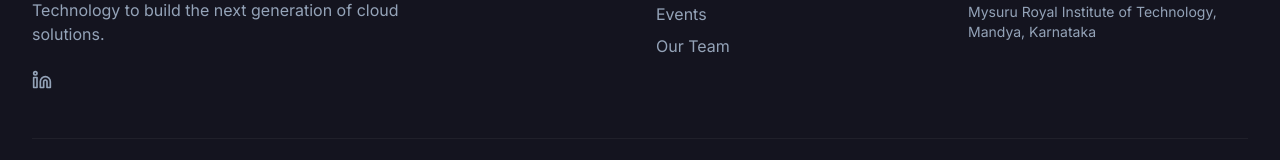
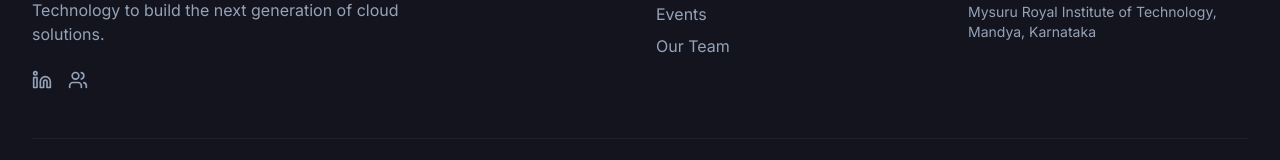
Before and after one commit to zubaida-yasmeen/aws-cloud-club-mrit, a Next.js app: page / in a window 1280 px wide. Shown: the part 2124-2284 px from the top of the page. Built offline with nearby package versions, Linux system fonts and the light colour scheme.

Commit message:
this is the meetup link https://www.meetup.com/aws-cloud-club-at-mysuru-

```diff
--- a/src/app/join/page.tsx
+++ b/src/app/join/page.tsx
@@ -4,6 +4,8 @@ import { Badge } from "@/components/ui/badge";
 import { Cloud, CheckCircle2, Users, Trophy, ExternalLink } from "lucide-react";
 
 export default function JoinPage() {
+  const meetupLink = "https://www.meetup.com/aws-cloud-club-at-mysuru-royal-inst-of-tech/";
+
   return (
     <div className="container px-4 py-20 flex flex-col items-center">
       <SectionHeader
@@ -47,7 +49,7 @@ export default function JoinPage() {
               </a>
             </Button>
             <Button asChild variant="outline" size="lg" className="border-white/20 hover:bg-white/5 w-full h-14 text-lg">
-              <a href="https://www.meetup.com/aws-cloud-club-at-mysuru-royal-inst-of-tech/" target="_blank" rel="noopener noreferrer" className="flex items-center justify-center gap-2">
+              <a href={meetupLink} target="_blank" rel="noopener noreferrer" className="flex items-center justify-center gap-2">
                 Join on Meetup
                 <ExternalLink className="h-4 w-4" />
               </a>
@@ -63,9 +65,16 @@ export default function JoinPage() {
         <h4 className="text-xl font-bold mb-4">Follow our journey</h4>
         <div className="flex gap-4 justify-center">
           {["Instagram", "LinkedIn", "Meetup"].map((platform) => (
-            <Badge key={platform} className="px-6 py-2 bg-white/5 hover:bg-primary/10 transition-colors cursor-pointer border-white/10">
-              {platform}
-            </Badge>
+            <a
+              key={platform}
+              href={platform === "Meetup" ? meetupLink : "#"}
+              target={platform === "Meetup" ? "_blank" : undefined}
+              rel={platform === "Meetup" ? "noopener noreferrer" : undefined}
+            >
+              <Badge className="px-6 py-2 bg-white/5 hover:bg-primary/10 transition-colors cursor-pointer border-white/10">
+                {platform}
+              </Badge>
+            </a>
           ))}
         </div>
       </div>
--- a/src/components/Footer.tsx
+++ b/src/components/Footer.tsx
@@ -1,5 +1,5 @@
 import Link from "next/link";
-import { Linkedin, Mail } from "lucide-react";
+import { Linkedin, Mail, Users } from "lucide-react";
 
 export function Footer() {
   return (
@@ -14,9 +14,18 @@ export function Footer() {
               Empowering students at Mysuru Royal Institute of Technology to build the next generation of cloud solutions.
             </p>
             <div className="flex space-x-4">
-              <Link href="#" className="text-muted-foreground hover:text-primary transition-colors">
+              <a href="#" className="text-muted-foreground hover:text-primary transition-colors">
                 <Linkedin className="h-5 w-5" />
-              </Link>
+              </a>
+              <a
+                href="https://www.meetup.com/aws-cloud-club-at-mysuru-royal-inst-of-tech/"
+                target="_blank"
+                rel="noopener noreferrer"
+                className="text-muted-foreground hover:text-primary transition-colors"
+                title="Join our Meetup community"
+              >
+                <Users className="h-5 w-5" />
+              </a>
             </div>
           </div>
 
```
